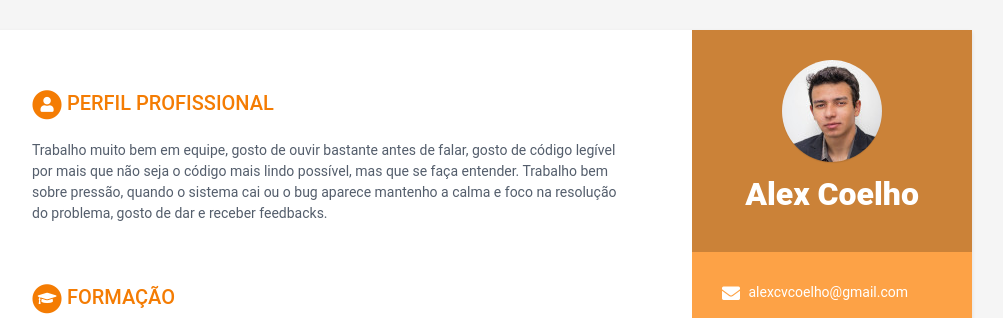
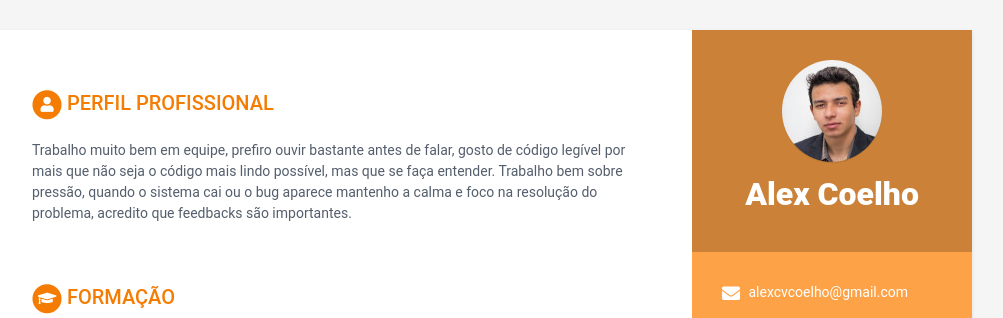
Before and after one commit to alexcvcoelho/cv, a Jekyll site: the page built from index.html, in a window 1280 px wide. Shown: the top 318 px of the page, without its empty margins (168-1171 px from the left). Built offline with Jekyll 4.4.1, drawn with Linux system fonts in a browser that asks for light colours.

Commit message:
Update profile

```diff
--- a/_config.yml
+++ b/_config.yml
@@ -3,7 +3,7 @@
 # Site Settings
 title: Alex Coelho
 url: 'http://alexcvcoelho.github.io/'
-baseurl: '.' #change it according to your repository name
+baseurl: '' #change it according to your repository name
 description: Eng. de Computação Alex Coelho | Desenvolvedor Web
 # Style will be applied only after restarting the build or serve. Just choose one of the options.
 theme_skin: orange # blue turquoise green berry orange ceramic
--- a/_data/data.yml
+++ b/_data/data.yml
@@ -46,9 +46,9 @@ sidebar:
 career-profile:
     title: Perfil Profissional
     summary: |
-      Trabalho muito bem em equipe, gosto de ouvir bastante antes de falar, gosto de código legível
+      Trabalho muito bem em equipe, prefiro ouvir bastante antes de falar, gosto de código legível
       por mais que não seja o código mais lindo possível, mas que se faça entender. Trabalho bem sobre pressão,
-      quando o sistema cai ou o bug aparece mantenho a calma e foco na resolução do problema, gosto de dar e receber feedbacks.
+      quando o sistema cai ou o bug aparece mantenho a calma e foco na resolução do problema, acredito que feedbacks são importantes.
 education_title: Formação
 education:
     - degree: Especialização em Ciência de Dados
```
